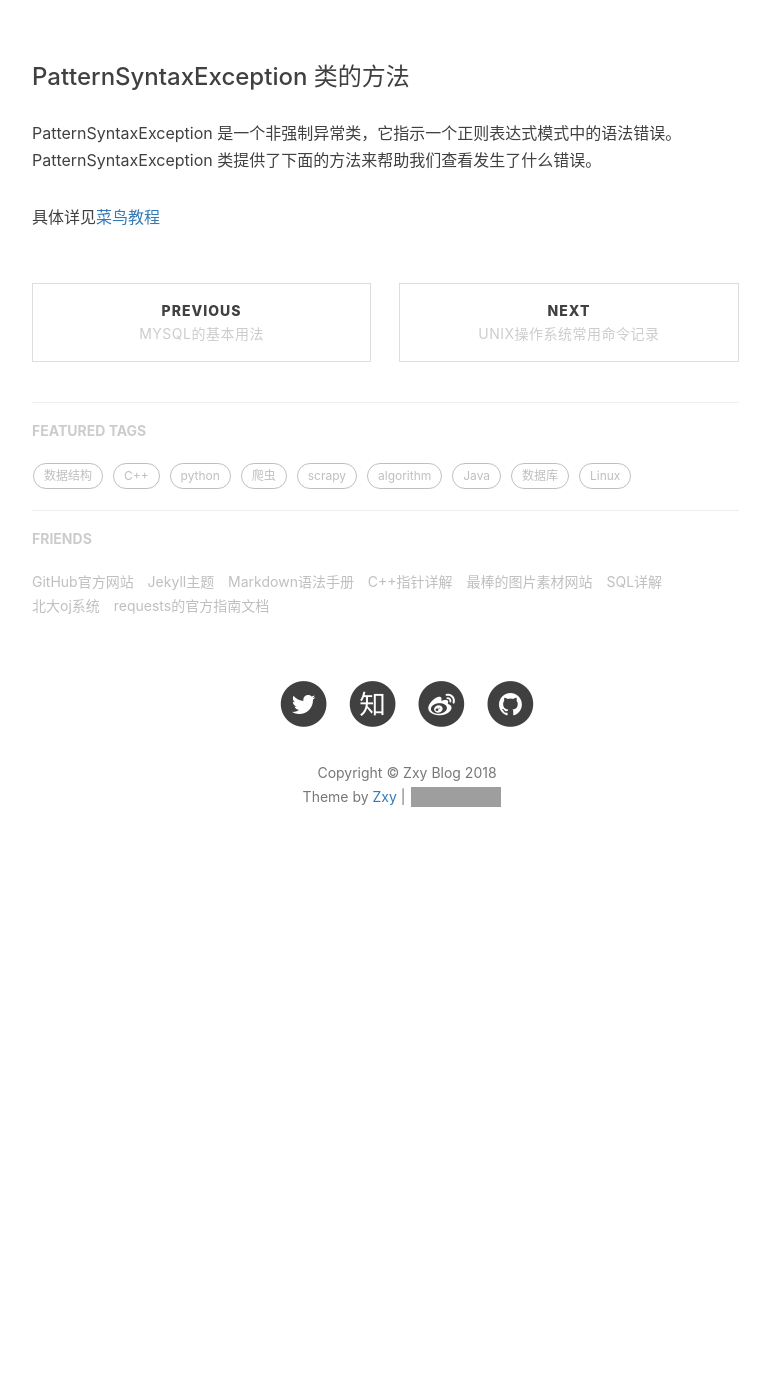
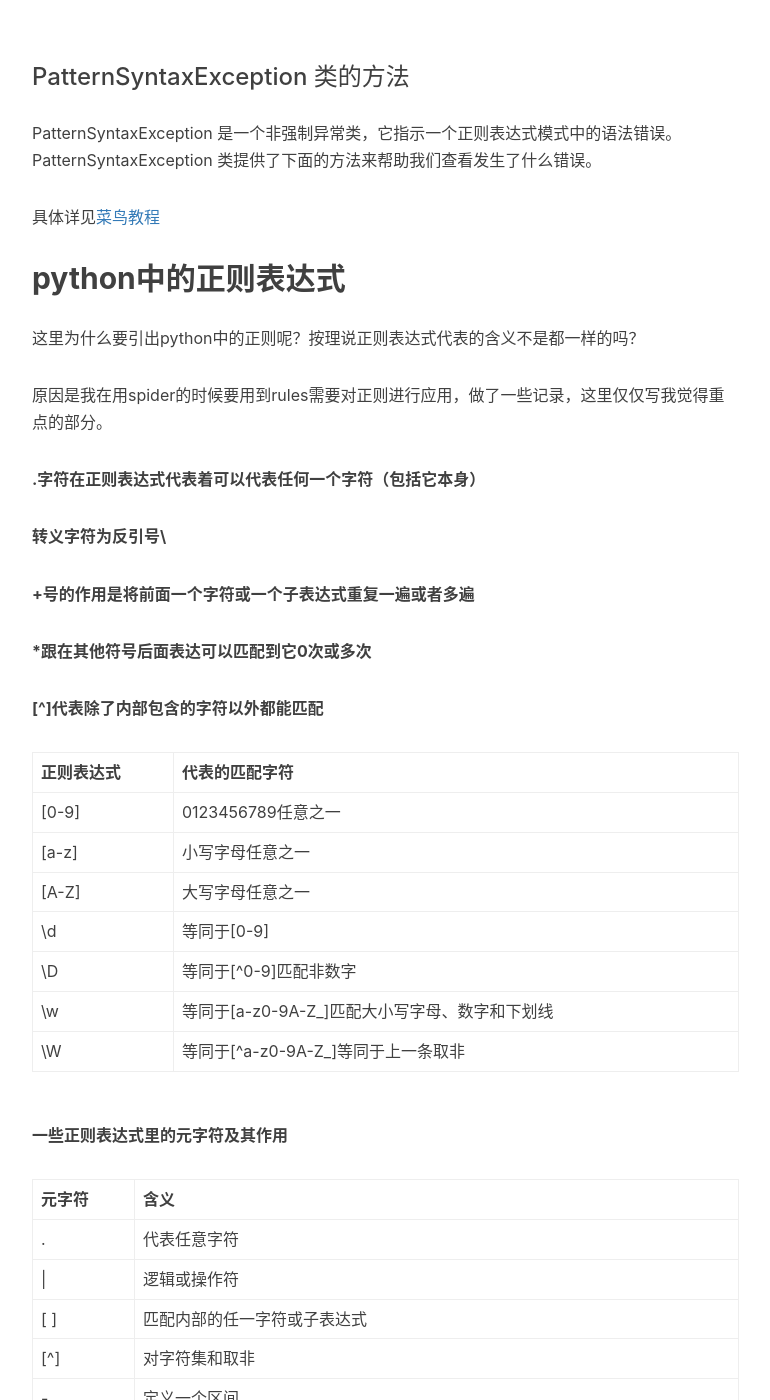
Before and after one commit to HNU-Microsoft-Douzi/HNU-Microsoft-Douzi.github.io, a Jekyll site: the page built from _posts/2018-03-24-Regular-expression.markdown, in a window 1280 px wide and 1400 px high, scrolled down 6148 px. Shown: the whole window, without its empty margins (233-1003 px from the left). Built offline with Jekyll 4.4.1, drawn with Linux system fonts in a browser that asks for light colours; nearby versions of some CDN libraries; comment, search, counter and statistics services are not loaded; before the commit the page ends 7049 px from its top, so only the background shows below that; some of the changed text lies outside the part shown; grey boxes are pictures that could not be loaded.

Commit message:
python re

```diff
--- a/_posts/2018-03-24-Regular-expression.markdown
+++ b/_posts/2018-03-24-Regular-expression.markdown
@@ -6,6 +6,7 @@ data: 2018-03-24
 author: "Zxy"
 tags:
     - Java
+    - python
 ---
 ## JAVA正则表达式
 
@@ -185,3 +186,159 @@ public class RegexMatches
 <br>
 PatternSyntaxException 类提供了下面的方法来帮助我们查看发生了什么错误。</p>
 <p>具体详见<a href="http://www.runoob.com/java/java-regular-expressions.html">菜鸟教程</a></p>
+
+## python中的正则表达式
+
+这里为什么要引出python中的正则呢？按理说正则表达式代表的含义不是都一样的吗？
+
+原因是我在用spider的时候要用到rules需要对正则进行应用，做了一些记录，这里仅仅写我觉得重点的部分。
+
+**.字符在正则表达式代表着可以代表任何一个字符（包括它本身）**
+
+**转义字符为反引号\\**
+
+**+号的作用是将前面一个字符或一个子表达式重复一遍或者多遍**
+
+***跟在其他符号后面表达可以匹配到它0次或多次**
+
+**[^]代表除了内部包含的字符以外都能匹配**
+
+<table>
+<th>正则表达式</th>
+<th>代表的匹配字符</th>
+<tr>
+<td>[0-9]</td>
+<td>0123456789任意之一</td>
+</tr>
+<tr>
+<td>[a-z]</td>
+<td>小写字母任意之一</td>
+</tr>
+<tr>
+<td>[A-Z]</td>
+<td>大写字母任意之一</td>
+</tr>
+<tr>
+<td>\d</td>
+<td>等同于[0-9]</td>
+</tr>
+<tr>
+<td>\D</td>
+<td>等同于[^0-9]匹配非数字</td>
+</tr>
+<tr>
+<td>\w</td>
+<td>等同于[a-z0-9A-Z_]匹配大小写字母、数字和下划线</td>
+</tr>
+<tr>
+<td>\W</td>
+<td>等同于[^a-z0-9A-Z_]等同于上一条取非</td>
+</tr>
+</table>
+
+**一些正则表达式里的元字符及其作用**
+
+<table>
+<th>元字符</th>
+<th>含义</th>
+<tr>
+<td>.</td>
+<td>代表任意字符</td>
+</tr>
+<tr>
+<td>|</td>
+<td>逻辑或操作符</td>
+</tr>
+<tr>
+<td>[ ]</td>
+<td>匹配内部的任一字符或子表达式</td>
+</tr>
+<tr>
+<td>[^]</td>
+<td>对字符集和取非</td>
+</tr>
+<tr>
+<td>-</td>
+<td>定义一个区间</td>
+</tr>
+<tr>
+<td>\</td>
+<td>对下一字符取非（通常是普通变特殊，特殊变普通）</td>
+</tr>
+<tr>
+<td>*</td>
+<td>匹配前面的字符或者子表达式0次或多次</td>
+</tr>
+<tr>
+<td>*?</td>
+<td>惰性匹配上一个</td>
+</tr>
+<tr>
+<td>+</td>
+<td>匹配前一个字符或子表达式一次或多次</td>
+</tr>
+<tr>
+<td>+?</td>
+<td>惰性匹配上一个</td>
+</tr>
+<tr>
+<td>?</td>
+<td>匹配前一个字符或子表达式0次或1次重复</td>
+</tr>
+<tr>
+<td>{n}</td>
+<td>匹配前一个字符或子表达式n次</td>
+</tr>
+<tr>
+<td>{m,n}</td>
+<td>匹配前一个字符或子表达式至少m次至多n次</td>
+</tr>
+<tr>
+<td>{n,}</td>
+<td>匹配前一个字符或者子表达式至少n次</td>
+</tr>
+<tr>
+<td>{n,}?</td>
+<td>前一个的惰性匹配</td>
+</tr>
+<tr>
+<td>^</td>
+<td>匹配字符串的开头</td>
+</tr>
+<tr>
+<td>\A</td>
+<td>匹配字符串开头</td>
+</tr>
+<tr>
+<td>$</td>
+<td>匹配字符串结束</td>
+</tr>
+<tr>
+<td>[\b]</td>
+<td>退格字符</td>
+</tr>
+<tr>
+<td>\c</td>
+<td>匹配一个控制字符</td>
+</tr>
+<tr>
+<td>\d</td>
+<td>匹配任意数字</td>
+</tr>
+<tr>
+<td>\D</td>
+<td>匹配数字以外的字符</td>
+</tr>
+<tr>
+<td>\t</td>
+<td>匹配制表符</td>
+</tr>
+<tr>
+<td>\w</td>
+<td>匹配任意数字字母下划线</td>
+</tr>
+<tr>
+<td>\W</td>
+<td>不匹配数字字母下划线</td>
+</tr>
+</table>
```
Also changed, not shown: _posts/2018-04-13-persistence-in-scrapy.markdown (added, +29 -0 lines), _posts/2018-04-13-use-@classmethod.markdown (added, +57 -0 lines), _posts/2018-04-14-Record-scrapy-redis.markdown (added, +47 -0 lines), assets/scrapy_redis.png (added).
